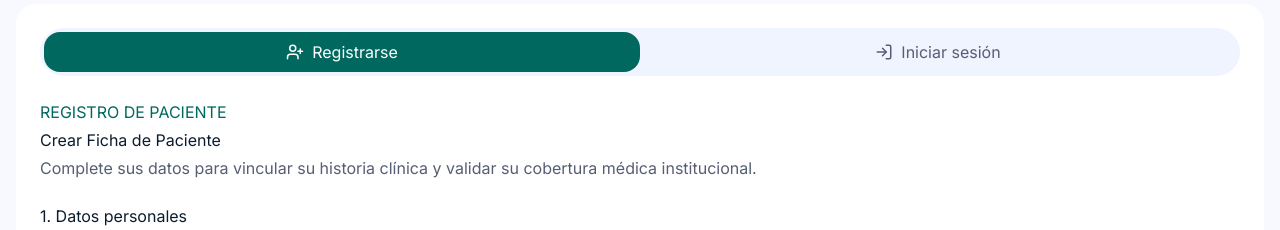
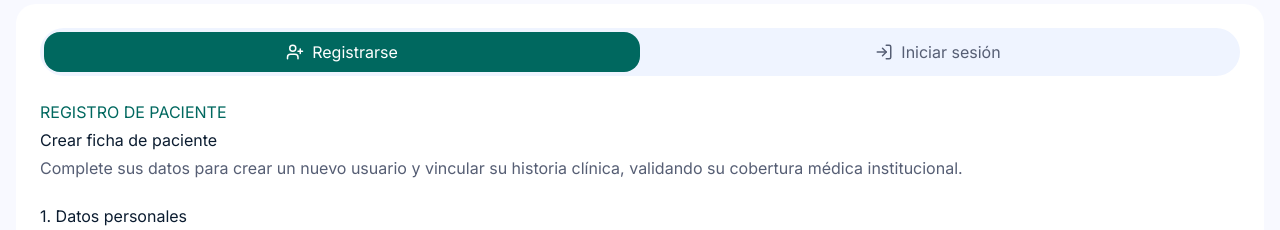
Before and after one commit to joacoContreras/sentria_ia-frontend, a Next.js app: page / in a window 1280 px wide. Shown: the part 880-1110 px from the top of the page. Built offline with nearby package versions, Linux system fonts and the light colour scheme; no server answers.

Commit message:
fix: registration-card - homogenizacion de strings

```diff
--- a/features/auth/components/login-form.tsx
+++ b/features/auth/components/login-form.tsx
@@ -74,7 +74,7 @@ export function LoginForm({ isLoading, onSubmit }: LoginFormProps) {
     <>
       <form onSubmit={handleSubmit} noValidate className="flex flex-col gap-space-md">
         <Input
-          label="Correo Electrónico"
+          label="Correo electrónico"
           id="login-email"
           name="email"
           type="email"
--- a/features/auth/components/registration-card.tsx
+++ b/features/auth/components/registration-card.tsx
@@ -153,17 +153,17 @@ export function RegistrationCard() {
             <div className="flex flex-col gap-space-2xs">
               <span className="text-label-sm uppercase text-primary">
                 {tab === "register"
-                  ? "Registro de Paciente"
-                  : "Portal Pacientes"}
+                  ? "Registro de paciente"
+                  : "Portal"}
               </span>
               <h2 className="text-headline-md text-on-surface">
                 {tab === "register"
-                  ? "Crear Ficha de Paciente"
-                  : "Acceso Seguro"}
+                  ? "Crear ficha de paciente"
+                  : "Acceso seguro"}
               </h2>
               <p className="text-body-md text-secondary">
                 {tab === "register"
-                  ? "Complete sus datos para vincular su historia clínica y validar su cobertura médica institucional."
+                  ? "Complete sus datos para crear un nuevo usuario y vincular su historia clínica, validando su cobertura médica institucional."
                   : "Ingrese sus credenciales de acceso para ver sus turnos y resultados médicos."}
               </p>
             </div>
```
